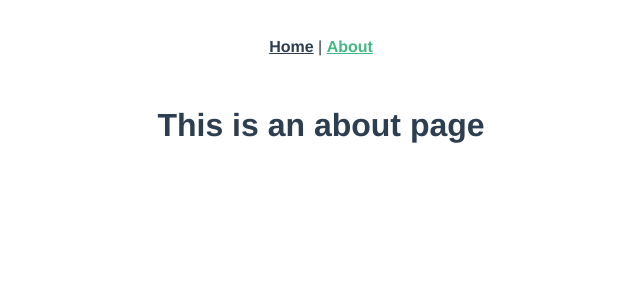
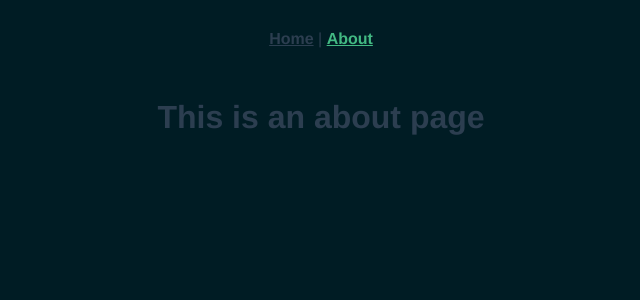
Before and after one commit to rafaeltakano/vue-form, a Vue app: page /#/about in a window 1280 px wide. Shown: the top 300 px of the page, without its empty margins (319-959 px from the left). Built offline with nearby package versions, Linux system fonts and the light colour scheme.

Commit message:
feat: initial config

```diff
--- a/public/index.html
+++ b/public/index.html
@@ -1,15 +1,25 @@
 <!DOCTYPE html>
 <html lang="">
   <head>
-    <meta charset="utf-8">
-    <meta http-equiv="X-UA-Compatible" content="IE=edge">
-    <meta name="viewport" content="width=device-width,initial-scale=1.0">
-    <link rel="icon" href="<%= BASE_URL %>favicon.ico">
+    <meta charset="utf-8" />
+    <meta http-equiv="X-UA-Compatible" content="IE=edge" />
+    <meta name="viewport" content="width=device-width,initial-scale=1.0" />
+    <link rel="icon" href="<%= BASE_URL %>favicon.ico" />
+    <link rel="preconnect" href="https://fonts.googleapis.com" />
+    <link rel="preconnect" href="https://fonts.gstatic.com" crossorigin />
+    <link
+      href="https://fonts.googleapis.com/css2?family=Poppins:wght@300;400;700&display=swap"
+      rel="stylesheet"
+    />
+    <link rel="stylesheet" href="./style/style.css" />
     <title><%= htmlWebpackPlugin.options.title %></title>
   </head>
   <body>
     <noscript>
-      <strong>We're sorry but <%= htmlWebpackPlugin.options.title %> doesn't work properly without JavaScript enabled. Please enable it to continue.</strong>
+      <strong>
+        We're sorry but <%= htmlWebpackPlugin.options.title %> doesn't work
+        properly without JavaScript enabled. Please enable it to continue.
+      </strong>
     </noscript>
     <div id="app"></div>
     <!-- built files will be auto injected -->
--- /dev/null
+++ b/public/style/style.css
@@ -0,0 +1,17 @@
+:root {
+  --primary-background-color: hsl(193, 100%, 7%);
+  --primary-font-family: "Poppins", sans-serif;
+  --primary-color: hsl(153, 47%, 49%);
+  --secondary-color: hsl(0, 0%, 89%);
+}
+
+body {
+  background-color: var(--primary-background-color);
+  font-family: var(--primary-font-family);
+  color: var(--secondary-color);
+  margin: 0;
+}
+
+a {
+  color: var(--secondary-color);
+}
```
